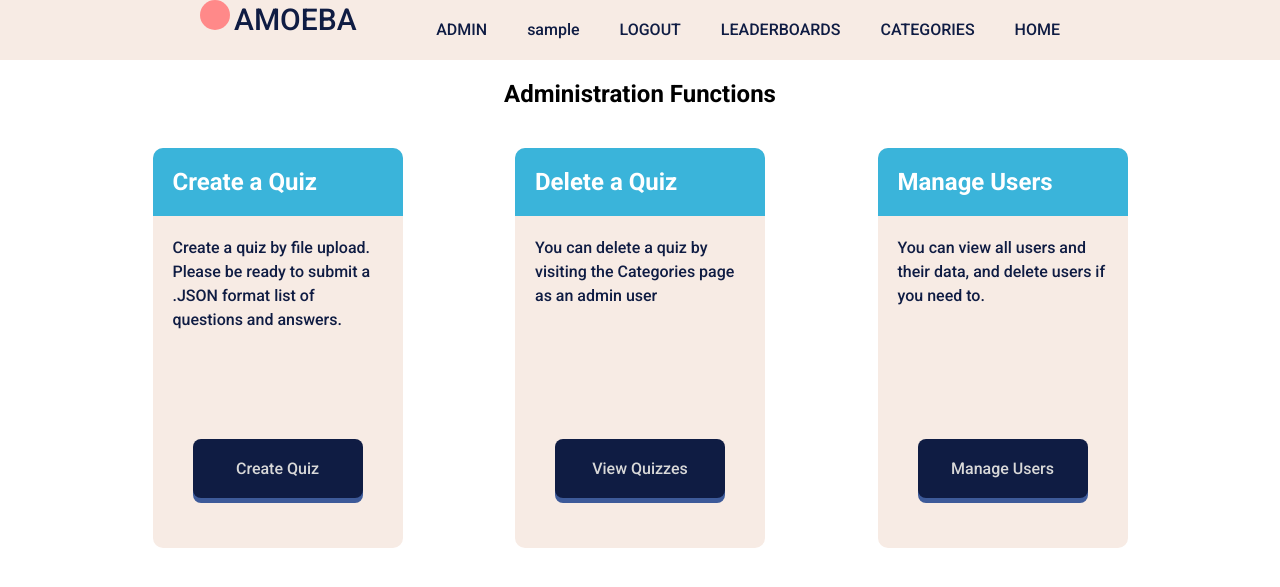
After one commit to ShenLynn/Amoeba-Quiz-Website, a Flask app: page /administration in a window 1280 px wide. The commit adds this page. Shown: the top 587 px of the page. Run offline with Flask 2, Linux system fonts and the light colour scheme; a user stored in the database is signed in; tables that the repository leaves empty hold one stand-in row (values such as "Sample post").

Commit message:
implemented admin functions hub page

```diff
--- a/cits3403proj/app/routes.py
+++ b/cits3403proj/app/routes.py
@@ -249,3 +249,10 @@ def deleteuser(userid):
     db.session.delete(user)
     db.session.commit()
   return render_template('delete_user.html', user=user, deluserform=deluserform, confirmed=confirmed)
+
+@app.route('/administration', methods=['GET','POST'])
+@login_required
+def administration():
+  if(current_user.is_admin==False):
+    return redirect(url_for('index')) #only admins can visit this page
+  return render_template('administration.html')
--- /dev/null
+++ b/cits3403proj/app/templates/administration.html
@@ -0,0 +1,78 @@
+{% extends "template.html" %}
+{% block head %}
+<style>
+  .menuflex {
+    display: flex;
+    flex-wrap: wrap;
+    justify-content: space-evenly;
+    margin:20px;
+    padding: 20px;
+  }
+
+  .menuitem {
+    background-color: #f7ebe4;
+    border-radius: 10px;
+    height: 400px;
+    width: 250px;
+    overflow: hidden;
+    display: flex;
+    flex-direction: column;
+  }
+
+  .menuitem > h2 {
+    background-color: rgb(58, 180, 218);
+    color: white;
+    padding:20px;
+  }
+
+  .menuitem > p {
+    font-size: 1em;
+    padding:20px;
+    flex-grow: 1;
+  }
+
+  .menubtn {
+    width: 170px;
+    padding: 20px;
+    background-color: #0f1c43;
+    color:rgb(216, 216, 216);
+    box-shadow: 0px 5px rgb(61, 90, 153);
+    border:none;
+    outline:none;
+    border-radius: 8px;
+    text-align: center;
+    align-self:center;
+    margin: 50px 0px;
+  }
+
+  .menubtn:hover {
+    color: white;
+  }
+
+  .menubtn:active {
+    transform: translateY(3px);
+    box-shadow: 0px 2px rgb(61, 90, 153)
+  }
+</style>
+{% endblock %}
+
+{%block content%}
+<h2 style="text-align: center; padding-top: 20px;">Administration Functions</h2>
+<div class="menuflex">
+  <div class="menuitem">
+    <h2>Create a Quiz</h2>
+    <p>Create a quiz by file upload. Please be ready to submit a .JSON format list of questions and answers.</p>
+    <a class="menubtn" href="{{ url_for('upload') }}">Create Quiz</a>
+  </div>
+  <div class="menuitem">
+    <h2>Delete a Quiz</h2>
+    <p>You can delete a quiz by visiting the Categories page as an admin user</p>
+    <a class="menubtn" href="{{ url_for('categories') }}">View Quizzes</a>
+  </div>
+  <div class="menuitem">
+    <h2>Manage Users</h2>
+    <p>You can view all users and their data, and delete users if you need to.</p>
+    <a class="menubtn" href="{{ url_for('users') }}">Manage Users</a>
+  </div>
+</div>
+{% endblock %}
--- a/cits3403proj/app/templates/template.html
+++ b/cits3403proj/app/templates/template.html
@@ -27,13 +27,14 @@
           <a href="{{ url_for('index') }}">HOME</a>
           <a href="{{ url_for('categories') }}">CATEGORIES</a>
           <a href="{{ url_for('leaderboards') }}">LEADERBOARDS</a>
-          <a>TOURNAMENT</a>
-          <a>STORE</a>
           {% if current_user.is_authenticated %}
           <a href="{{ url_for('logout') }}">LOGOUT</a>
           <a href="{{ url_for('profile', username=current_user.username) }}">{{ current_user.username }}</a>
           {% else %}
           <a href="{{ url_for('signup_login') }}">LOGIN/SIGNUP</a>
+          {% endif %}
+          {% if current_user.is_admin %}
+          <a href="{{ url_for('administration') }}">ADMIN</a>
           {% endif %}
         </u1>
       </div>
```
Also changed, not shown: cits3403proj/app/templates/uploadquestions.html (+6 -2 lines), cits3403proj/app.db.
